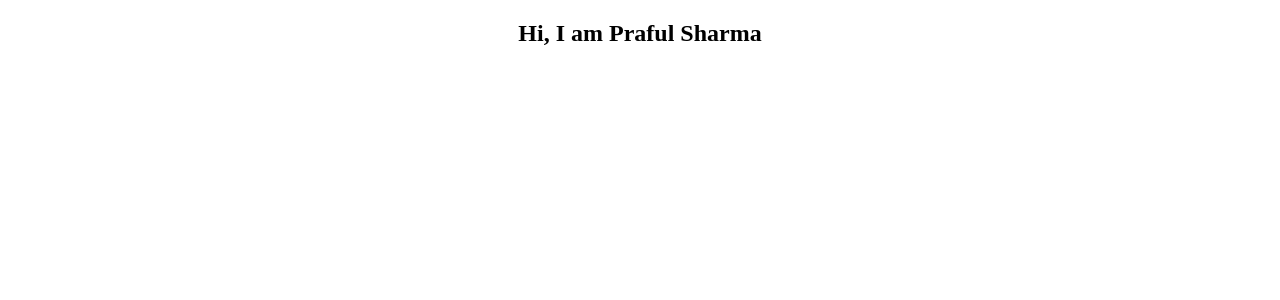
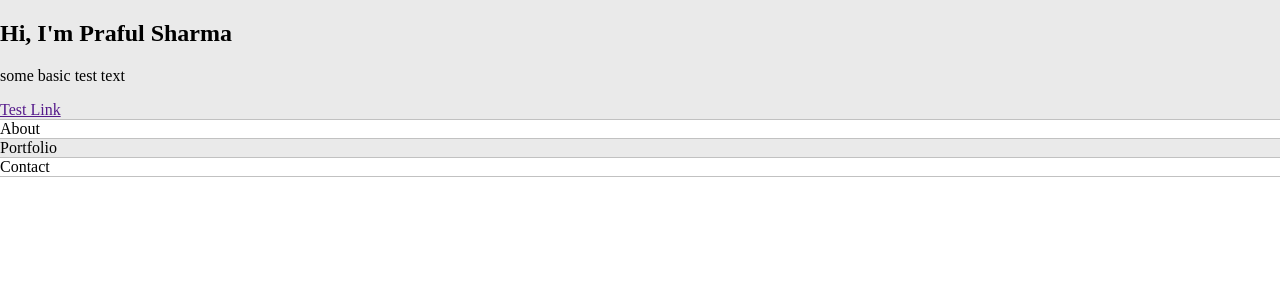
Before and after one commit to cypher2108/My_WebSite, a Django app: page / in a window 1280 px wide. Shown: the top 300 px of the page. Run offline with Django 3.2, Linux system fonts and the light colour scheme.

Commit message:
added css style and section to main page

```diff
--- a/My_WebSite/settings.py
+++ b/My_WebSite/settings.py
@@ -9,7 +9,7 @@ https://docs.djangoproject.com/en/3.1/topics/settings/
 For the full list of settings and their values, see
 https://docs.djangoproject.com/en/3.1/ref/settings/
 """
-
+import os
 from pathlib import Path
 
 # Build paths inside the project like this: BASE_DIR / 'subdir'.
@@ -119,3 +119,6 @@ USE_TZ = True
 # https://docs.djangoproject.com/en/3.1/howto/static-files/
 
 STATIC_URL = '/static/'
+STATICFILES_DIRS = [
+    os.path.join(BASE_DIR, 'static')
+]
--- /dev/null
+++ b/Static/css/main.css
@@ -0,0 +1,34 @@
+:root{
+    --mainText:black;
+    --secondaryText:#4b5156;
+    --mainColor: #eaeaea;
+    --secondaryColor: #fff;
+    --borderColor:#c1c1c1
+}
+
+html, body{
+    padding: 0;
+    margin: 0;
+}
+
+h1, h2, h3, h4, h5, h6, strong{
+    color: var(--mainText);
+}
+
+p, li, span, label, input, textarea{
+
+}
+
+.section1{
+    background-color: var(--mainColor);
+    border-bottom:1px solid var(--borderColor);
+    overflow: auto;
+
+}
+
+.section2{
+    background-color: var(--secondaryColor);
+    border-bottom:1px solid var(--borderColor);
+    overflow: auto;
+
+}
--- a/base/templates/base/base.html
+++ b/base/templates/base/base.html
@@ -1,8 +1,10 @@
+{% load static %}
 <!DOCTYPE html>
 <html lang="en">
 <head>
     <meta charset="UTF-8">
     <title>Praful Sharma</title>
+    <link rel="stylesheet" type="text/css" href="{% static '/css/main.css' %}">
 </head>
 <body>
 {% block content %}
--- a/base/templates/base/home.html
+++ b/base/templates/base/home.html
@@ -1,5 +1,31 @@
 {% extends 'base/base.html' %}
 
 {% block content %}
-    <center><h2>Hi, I am Praful Sharma</h2></center>
+    <section class="section1">
+        <div class="main-container">
+            <h1>Hi, I'm Praful Sharma</h1>
+            <p>some basic test text</p>
+            <a href="">Test Link</a>
+        </div>
+    </section>
+
+    <section class="section2">
+        <div class="main-container">
+            About
+        </div>
+    </section>
+
+    <section class="section1">
+        <div class="main-container">
+            Portfolio
+        </div>
+    </section>
+
+    <section class="section2">
+        <div class="main-container">
+            Contact
+        </div>
+    </section>
+
+
 {% endblock %}
```
